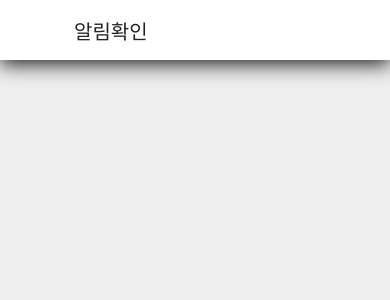
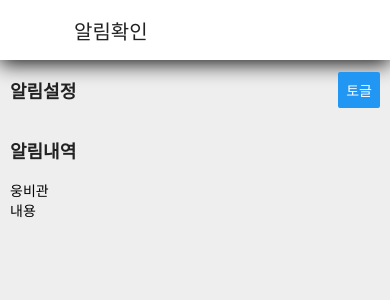
Before and after one commit to hdy86/busan, a React Native app: screen /Alarm in a window 390 px wide. Shown: the top 300 px of the page. Built offline with nearby package versions, Linux system fonts and the light colour scheme.

Commit message:
alarm page

```diff
--- a/app/Screens/Alarm/index.js
+++ b/app/Screens/Alarm/index.js
@@ -1,6 +1,6 @@
 import React from 'react';
 import {useTranslation} from 'react-i18next';
-import {Text, View, Button} from 'react-native';
+import {Text, View, Button, StyleSheet, ScrollView, Image} from 'react-native';
 import {commonStyles} from '../../common';
 import SubTitle from '../../Components/SubTitle';
 
@@ -9,6 +9,40 @@ export default function Alarm({navigation}) {
   return (
     <View style={commonStyles.grayBg}>
       <SubTitle navigation={navigation} title={t('main_title1')} />
+      <View style={{paddingHorizontal: 10}}>
+        <View style={styles.titWrap}>
+          <Text style={styles.title}>{t('sub_page1_t1')}</Text>
+          <Button title={'토글'} />
+        </View>
+        <View style={styles.titWrap}>
+          <Text style={styles.title}>{t('sub_page1_t2')}</Text>
+        </View>
+        <ScrollView>
+          <View>
+            <View style={styles.togTit}>
+              <Text style={styles.togTitText}>웅비관</Text>
+              <Image />
+            </View>
+            <View style={styles.togDesc}>
+              <Text style={styles.togDescText}>내용</Text>
+            </View>
+          </View>
+        </ScrollView>
+      </View>
     </View>
   );
 }
+
+const styles = StyleSheet.create({
+  titWrap: {
+    height: 60,
+    alignItems: 'center',
+    justifyContent: 'space-between',
+    flexDirection: 'row',
+  },
+  title: {
+    fontSize: 18,
+    color: '#222',
+    fontWeight: 'bold',
+  },
+});
--- a/package.json
+++ b/package.json
@@ -19,6 +19,8 @@
     "@react-navigation/native-stack": "^6.9.9",
     "@react-navigation/stack": "^6.3.12",
     "@reduxjs/toolkit": "^1.9.2",
+    "firebase": "^9.17.1",
+    "firebase-admin": "^11.5.0",
     "i18next": "^22.4.9",
     "i18next-browser-languagedetector": "^7.0.1",
     "react": "18.2.0",
```
Also changed, not shown: firebase-adminsdk.json (added, +12 -0 lines), firebase-message-sw.js (added, +29 -0 lines), 21 other files (tests, documents, lock files or other folders).
